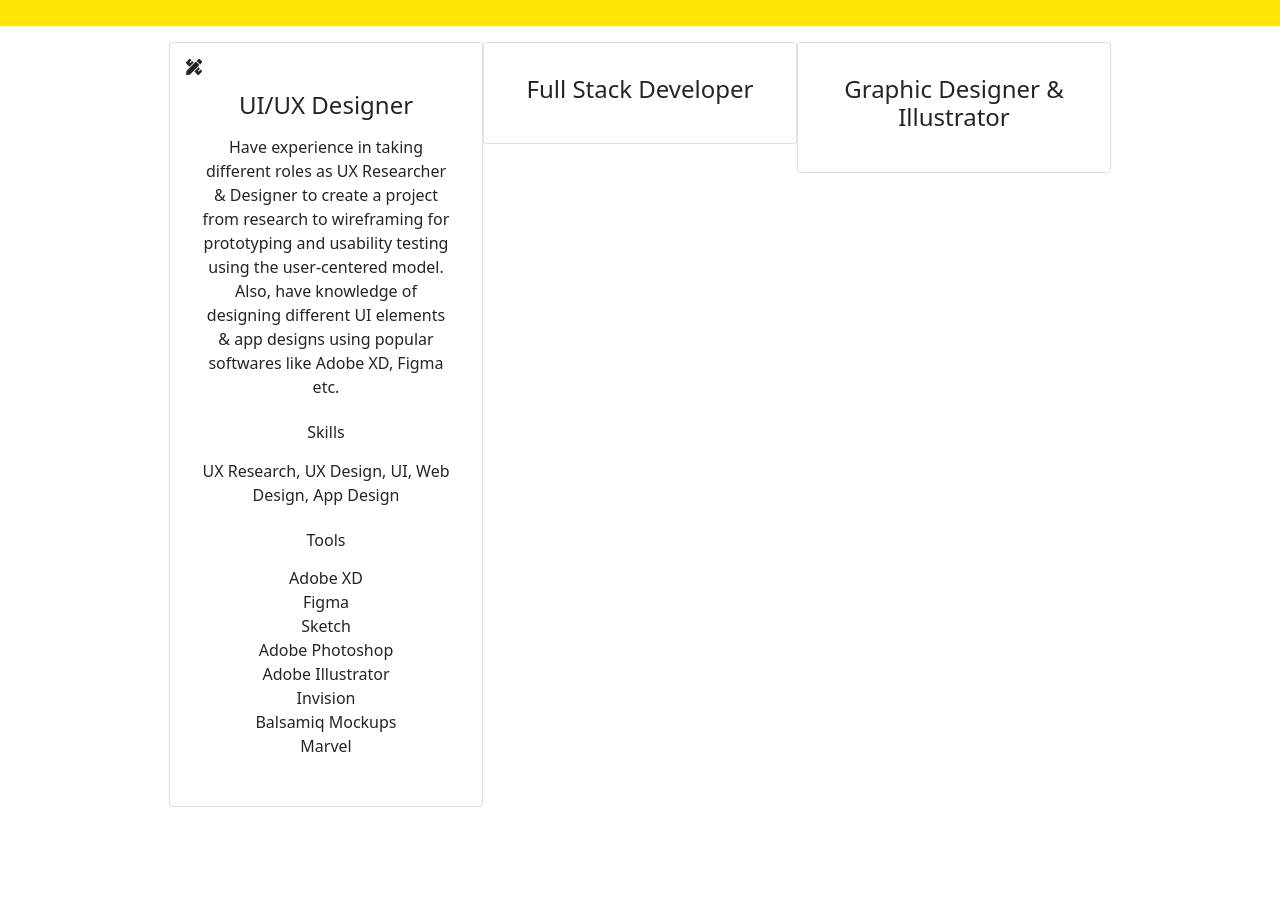
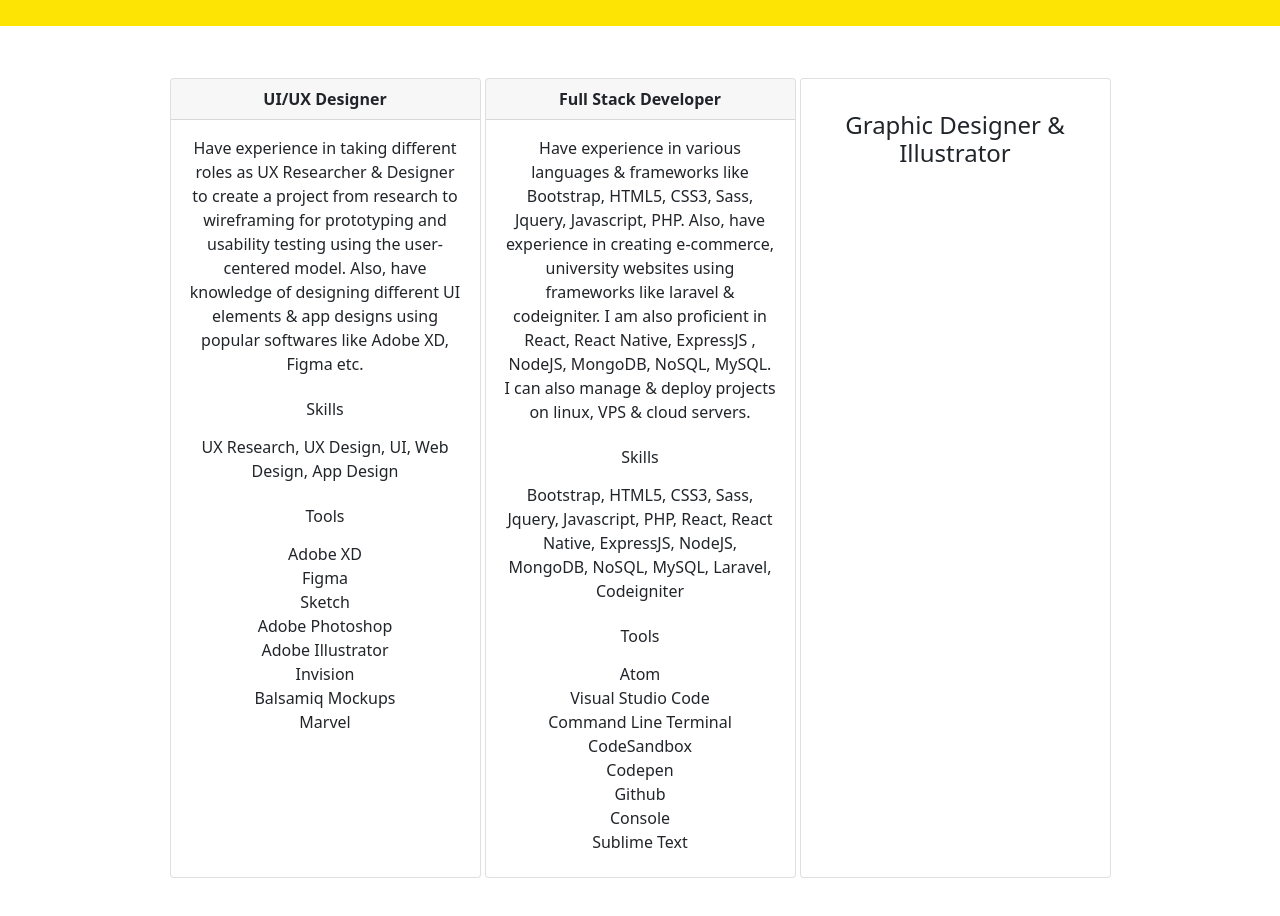
Before and after one commit to anurag-world/portfolio, a React (Create React App) app: page / in a window 1280 px wide. Shown: the part 720-1636 px from the top of the page. Before the commit the page ends 1527 px from the top, so only its background shows below. Built offline with nearby package versions, Linux system fonts and the light colour scheme.

Commit message:
Css Changes

```diff
--- a/src/App.js
+++ b/src/App.js
@@ -1,6 +1,6 @@
 import "./css/app.css";
 import profilePic from "./img/profile_pic_tn.png";
-import { FaPencilRuler } from "react-icons/fa";
+// import { FaPencilRuler } from "react-icons/fa";
 
 function Nav(props) {
   return (
@@ -42,13 +42,13 @@ function Nav(props) {
 function Header() {
   const headline = (
     <h1 className="display-5 fw-bold text-dark">
-      UX Designer & Full Stack Developer
+      UX Designer & React Developer
     </h1>
   );
 
   const subtitle = (
     <p className="lead fs-6 p-3 fw-normal text-dark">
-      I like to Design & Code from scratch
+      I like to Design & Code projects using React & React Native.
     </p>
   );
 
@@ -96,12 +96,14 @@ function SectionOne() {
 function SectionTwo() {
   return (
     <div className="container-fluid">
-      <div className="row g-0 justify-content-center mt-3">
+      <div className="row g-1 justify-content-center my-5">
         <div className="col-md-3 text-center">
-          <div className="card p-3">
-            <FaPencilRuler />
+          <div className="card">
+            <div className="card-header">
+              <span className="fw-bold">UI/UX Designer</span>
+            </div>
+            {/* <FaPencilRuler /> */}
             <div className="card-body">
-              <h4 className="card-title pb-2">UI/UX Designer</h4>
               <p className="lead fs-6">
                 Have experience in taking different roles as UX Researcher &
                 Designer to create a project from research to wireframing for
@@ -130,9 +132,38 @@ function SectionTwo() {
           </div>
         </div>
         <div className="col-md-3 text-center">
-          <div className="card p-3">
+          <div className="card">
+            <div className="card-header">
+              <span className="fw-bold">Full Stack Developer</span>
+            </div>
             <div className="card-body">
-              <h4 className="card-title">Full Stack Developer</h4>
+              <p className="lead fs-6">
+                Have experience in various languages & frameworks like
+                Bootstrap, HTML5, CSS3, Sass, Jquery, Javascript, PHP. Also,
+                have experience in creating e-commerce, university websites
+                using frameworks like laravel & codeigniter. I am also
+                proficient in React, React Native, ExpressJS , NodeJS, MongoDB,
+                NoSQL, MySQL. <br />I can also manage & deploy projects on
+                linux, VPS & cloud servers.
+              </p>
+              <h6 className="display-7 p-2">Skills</h6>
+              <p className="lead fs-6">
+                Bootstrap, HTML5, CSS3, Sass, Jquery, Javascript, PHP, React,
+                React Native, ExpressJS, NodeJS, MongoDB, NoSQL, MySQL, Laravel,
+                Codeigniter
+              </p>
+
+              <h6 className="display-7 p-2">Tools</h6>
+              <p className="lead fs-6">
+                Atom <br />
+                Visual Studio Code <br />
+                Command Line Terminal <br />
+                CodeSandbox <br />
+                Codepen <br />
+                Github <br />
+                Console <br />
+                Sublime Text <br />
+              </p>
             </div>
           </div>
         </div>
--- a/src/css/app.css
+++ b/src/css/app.css
@@ -1,4 +1,8 @@
 .bg-yellow {
-  background-color: #FEE405;
+  background-color: #fee405;
+}
+
+.card {
+  height: 50rem;
 }
 /*# sourceMappingURL=app.css.map */
--- a/src/css/app.scss
+++ b/src/css/app.scss
@@ -8,3 +8,7 @@ $yellow-primary: #FEE405 !default;
 .bg-yellow {
     background-color: $yellow-primary;
 }
+
+.card {
+    height: 20%;
+}
```
Also changed, not shown: package.json (+9 -2 lines).
